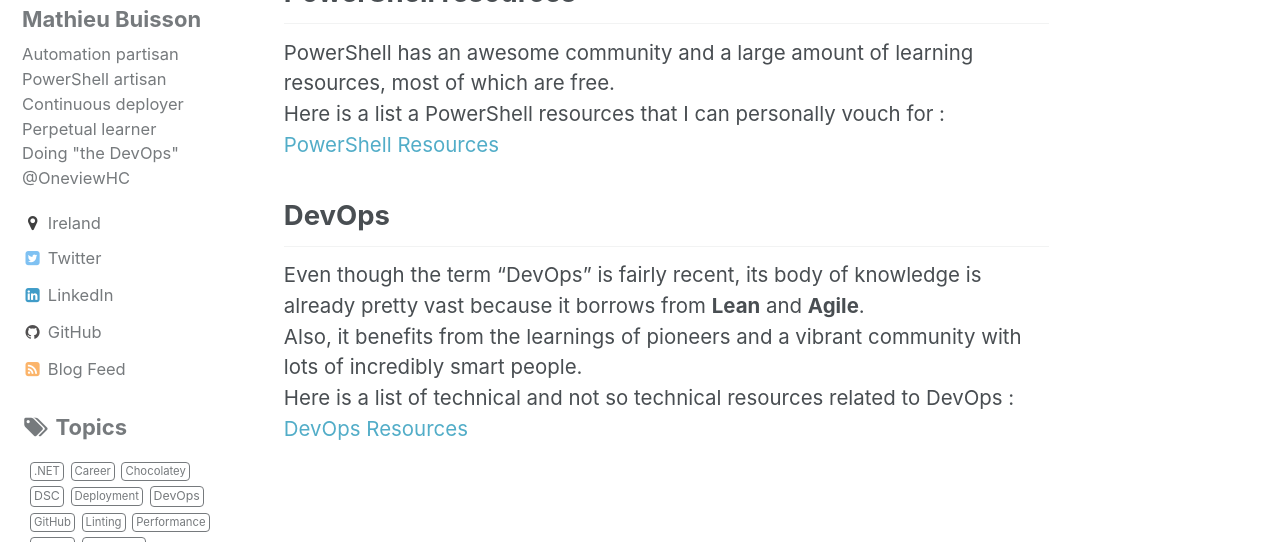
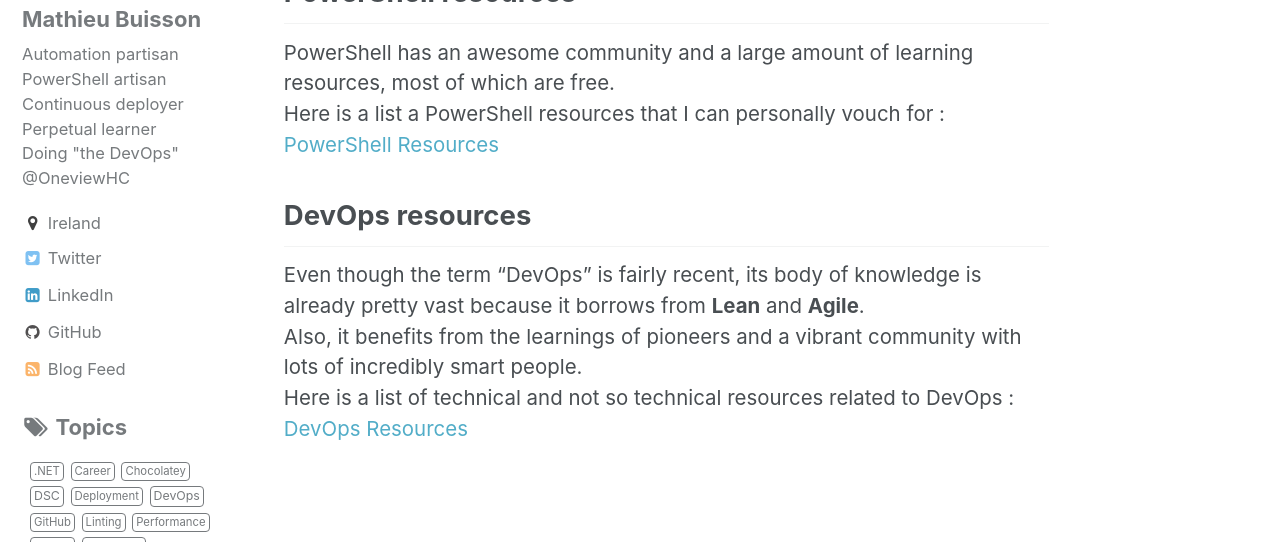
Before and after one commit to MathieuBuisson/MathieuBuisson.github.io, a Jekyll site: the page built from _pages/resources.md, in a window 1280 px wide and 900 px high, cut to the strip 358-900 px from the top of the window. Built offline with Jekyll 4.4.1, drawn with Linux system fonts in a browser that asks for light colours.

Commit message:
Fix typo

```diff
--- a/_pages/resources.md
+++ b/_pages/resources.md
@@ -9,7 +9,7 @@ PowerShell has an awesome community and a large amount of learning resources, mo
 Here is a list a PowerShell resources that I can personally vouch for :
 [PowerShell Resources]({% link _pages/powershell-resources.md %})
 
-## DevOps
+## DevOps resources
 
 Even though the term "DevOps" is fairly recent, its body of knowledge is already pretty vast because it borrows from **Lean** and **Agile**.
 Also, it benefits from the learnings of pioneers and a vibrant community with lots of incredibly smart people.
```
